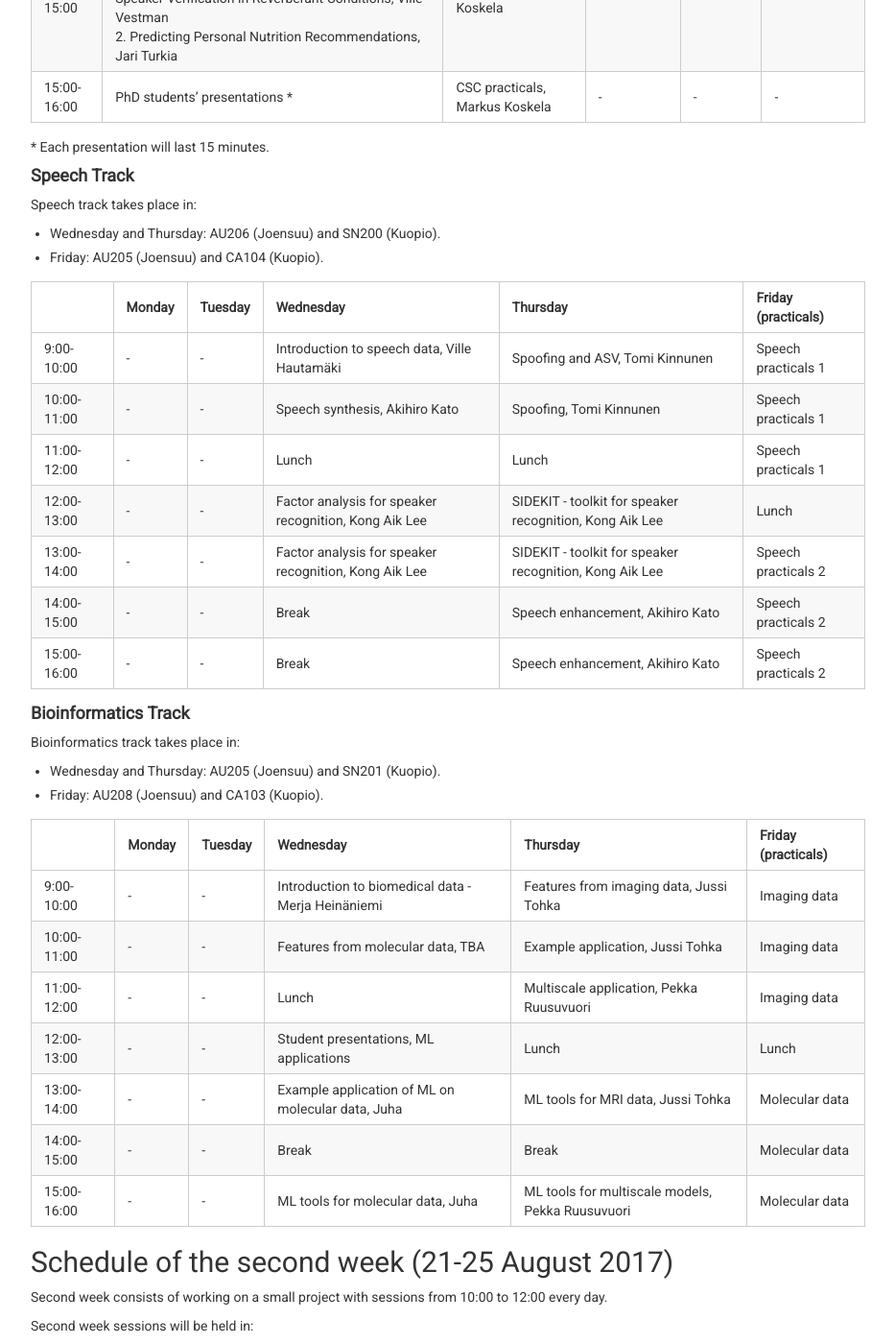
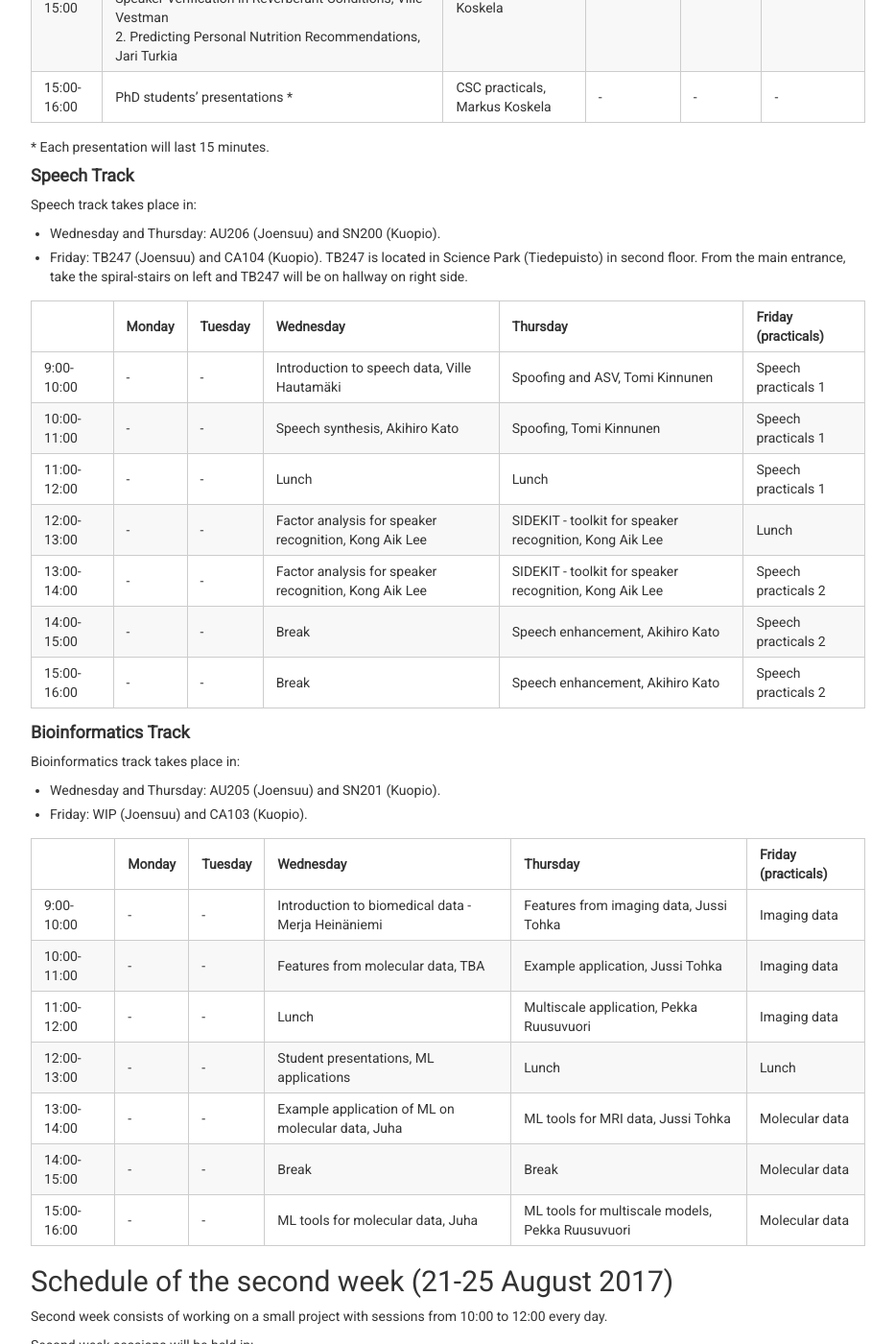
Before and after one commit to abrahamwoubie/Summer_School_RL, a Jekyll site: the page built from schedule.md, in a window 1280 px wide and 1400 px high, scrolled down 956 px. Shown: the whole window at 96% size, without its empty margins (173-1106 px from the left). Built offline with Jekyll 4.4.1, drawn with Linux system fonts in a browser that asks for light colours; nearby versions of some CDN libraries.

Commit message:
Updated Joensuu location for Friday

```diff
--- a/schedule.md
+++ b/schedule.md
@@ -32,7 +32,7 @@ All lectures of Monday and Tuesday take place in AU206 (Joensuu) and SN200 (Kuop
 Speech track takes place in:
 
 * Wednesday and Thursday: AU206 (Joensuu) and SN200 (Kuopio).
-* Friday: AU205 (Joensuu) and CA104 (Kuopio).
+* Friday: TB247 (Joensuu) and CA104 (Kuopio). TB247 is located in Science Park (Tiedepuisto) in second floor. From the main entrance, take the spiral-stairs on left and TB247 will be on hallway on right side.
 
 | | Monday | Tuesday | Wednesday | Thursday | Friday (practicals)
 --- | ---  | ---     | ---       | ---      | ---
@@ -50,7 +50,7 @@ Speech track takes place in:
 Bioinformatics track takes place in:
 
 * Wednesday and Thursday: AU205 (Joensuu) and SN201 (Kuopio).
-* Friday: AU208 (Joensuu) and CA103 (Kuopio).
+* Friday: WIP (Joensuu) and CA103 (Kuopio).
 
 | | Monday | Tuesday | Wednesday | Thursday | Friday (practicals)
 --- | ---  | ---     | ---       | ---      | ---
```
